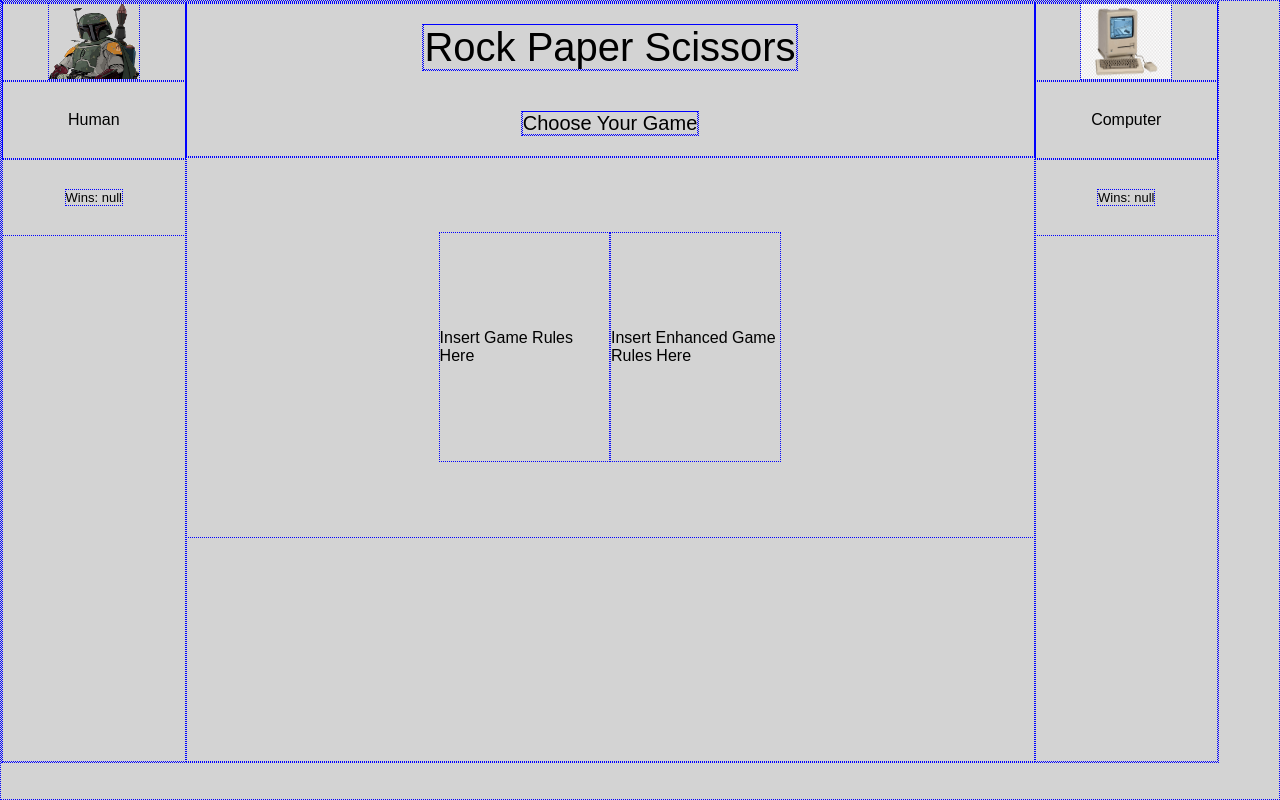
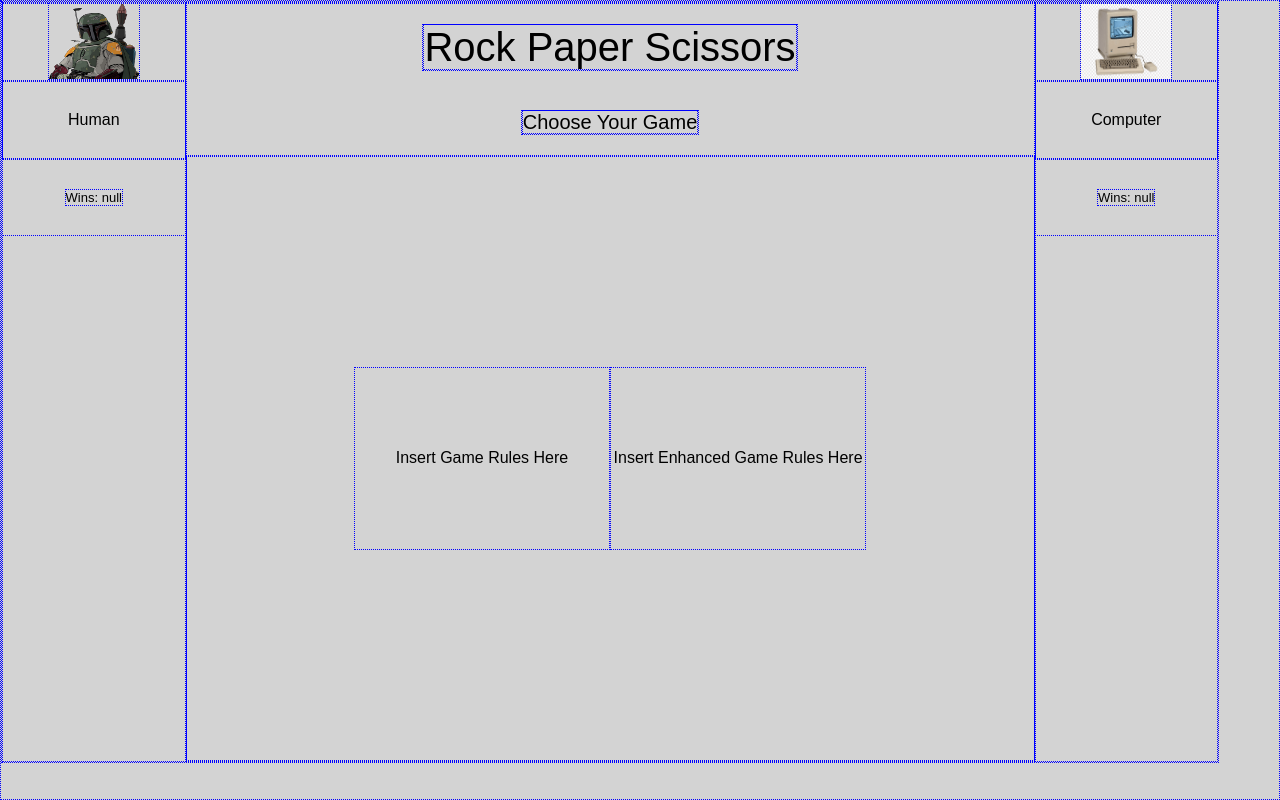
Before and after one commit to JoshMallery/rock-paper-scissors, a plain HTML site: page index.html in a window 1280 px wide. Drawn offline with Linux system fonts and the light colour scheme.

Commit message:
Refactor HTML and CSS

```diff
--- a/main.js
+++ b/main.js
@@ -70,6 +70,8 @@ function startGame(gameChoice, userPick) {
 
     if(userPick !== currentGame.computer.pick){
       toggle(document.getElementById(`${currentGame.computer.pick}-container`))
+    } else {
+      //make a duplicate Image of the userPickContainer
     }
     // document.getElementById(`${currentGame.computer.pick}-container`))
     // toggleChangeGame()
@@ -114,8 +116,6 @@ function toggleChangeGame() {
 }
 
 function hideAll() {
-
-
   for(var i = 0; i < gameIcons.length; i++){
     gameIcons[i].classList.add("hidden")
   }
--- a/styles.css
+++ b/styles.css
@@ -63,24 +63,25 @@ body {
   display: flex;
   align-items: center;
   justify-content: center;
-  height: 50%;
+  flex-wrap: wrap;
+  height: 80%;
   width: 100%;
 }
 
-.enhanced-game-container {
+/* .enhanced-game-container {
   display: flex;
   align-items: center;
   justify-content: center;
   height: 30%;
   width: 100%;
-}
+} */
 
 .normal-rules-container, .enhanced-rules-container, .game-icon-container {
   display: flex;
   align-items: center;
   justify-content: center;
-  height: 60%;
-  width: 20%
+  height: 30%;
+  width: 30%
 }
 
 .game-icon {
```
